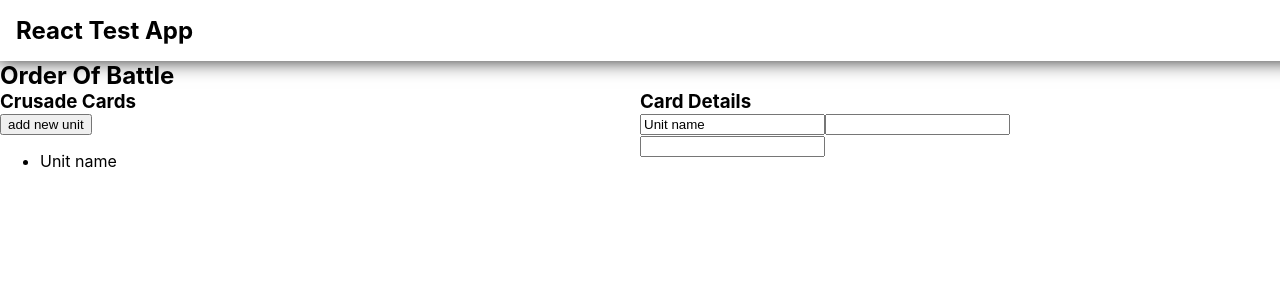
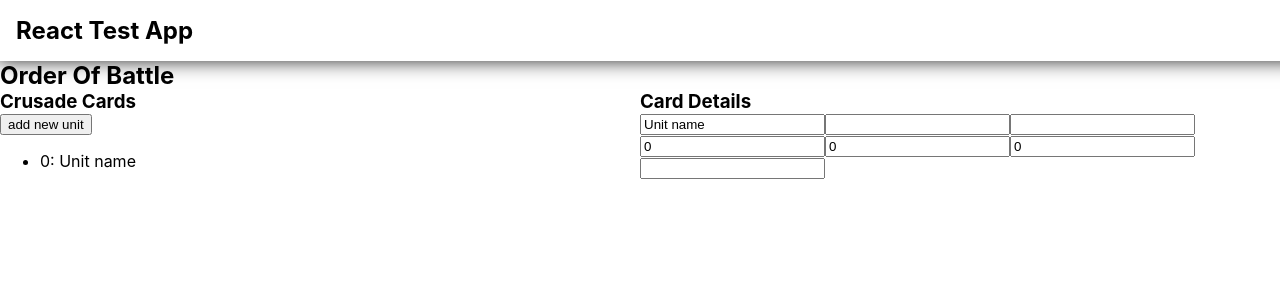
Before and after one commit to Petra43/learnig-react, a React (Create React App) app: page / in a window 1280 px wide. Both pictures are taken after a click on the button "add new unit". Shown: the top 300 px of the page. Built offline with nearby package versions, Linux system fonts and the light colour scheme.

Commit message:
added all conditions to the updateSelctedCard switch

```diff
--- a/src/components/crusade/CrusadeCard.tsx
+++ b/src/components/crusade/CrusadeCard.tsx
@@ -15,6 +15,7 @@ export default function CrusadeCard(props: any) {
       <h3>Card Details</h3>
       <form>
         <div>
+          <div className="section-id">
             <input
               name="unitName"
               type="text"
@@ -25,23 +26,47 @@ export default function CrusadeCard(props: any) {
               type="text"
               value={card.battlefieldRole}
               onChange={(e) => handleChange(e)} />
+            <input
+              name="faction"
+              type="text"
+              value={card.crusadeFaction}
+              onChange={(e) => handleChange(e)}/>
+          </div>
 
+          <div className="section-points">
+            <input
+              name="powerRating"
+              type="number"
+              value={card.powerRating}
+              onChange={(e) => handleChange(e)}/>
+            <input
+              name="exp"
+              type="number"
+              value={card.exp}
+              onChange={(e) => handleChange(e)}/>
+            <input
+              name="crusadePoints"
+              type="number"
+              value={card.crusadePoints}
+              onChange={(e) => handleChange(e)}/>
           </div>
-        <div>
+        </div>
+
+        <div className="section-information">
           <input
             name="unitType"
             type="text"
             value={card.unitType}
             onChange={(e) => handleChange(e)} />
         </div>
-        <div>
 
-        </div>
-        <div>
+        <div className="section-tallies">
 
         </div>
 
+        <div className="section-rank">
 
+        </div>
       </form>
     </div>
   )
--- a/src/components/crusade/OrderOfBattle.tsx
+++ b/src/components/crusade/OrderOfBattle.tsx
@@ -39,7 +39,7 @@ export default class OdrerOfBattle extends React.Component<{}, {
   renderUnitList() {
     this.setState({ cardList: this.state.cards.map((card) => {
       return (
-        <li key={card.id} onClick={(e) => this.selectCard(e, card.id)} >{card.unitName}</li>
+        <li key={card.id} onClick={(e) => this.selectCard(e, card.id)} >{card.powerRating}: {card.unitName}</li>
       )
     })})
   }
@@ -87,12 +87,78 @@ export default class OdrerOfBattle extends React.Component<{}, {
 
     // update the changed attribute
     switch(e.target.name) {
+        // section: id
       case 'unitName':
         updatedCard.unitName = newValue;
-        break
+        break;
+      case 'battlefieldRole':
+        updatedCard.battlefieldRole = newValue;
+        break;
+      case 'faction':
+        updatedCard.crusadeFaction = newValue;
+        break;
+      case 'keywords':
+        updatedCard.selectableKeyWords = newValue.split(' ')
+        break;
+
+      // section: points
+      case 'powerRating':
+        updatedCard.powerRating = parseInt(newValue);
+        break;
+      case 'exp':
+        updatedCard.exp = parseInt(newValue);
+        break;
+      case 'crusadePoints':
+        updatedCard.crusadePoints = parseInt(newValue);
+        break;
+
+      // section: information
       case 'unitType':
         updatedCard.unitType = newValue;
-        break
+        break;
+      case 'equipment':
+        updatedCard.equipment = newValue.split(' ');
+        break;
+      case 'psychicPowers':
+        updatedCard.psychicPowers = newValue.split(' ');
+        break;
+      case 'warlordTraits':
+        updatedCard.warlordTraits = newValue.split(' ');
+        break;
+      case 'relics':
+        updatedCard.relics = newValue.split(' ');
+        break;
+
+      // section: tallies
+      case 'battlesPlayed':
+        updatedCard.battlesPLayed = parseInt(newValue);
+        break;
+      case 'battlesSurvived':
+        updatedCard.battlesSurvived = parseInt(newValue);
+        break;
+      case 'unitsDestroyed':
+        updatedCard.enemyUnitsDestroyed = parseInt(newValue);
+        break;
+      case 'unitsDestroyedPP':
+        updatedCard.enemyUnitsDestroyedWithPsychicPowers= parseInt(newValue);
+        break;
+      case 'unitsDestroyedRW':
+        updatedCard.enemyUnitsDestroyedWithRangedWeapons = parseInt(newValue);
+        break;
+      case 'unitsDestroyedMW':
+        updatedCard.enemyUnitsDestroyedWithMeleeWeapons= parseInt(newValue);
+        break;
+
+      //section: rank
+      case 'rank':
+        // TODO: make the bellow work in ts
+        //updatedCard.rank = newValue;
+        break;
+      case 'battleHonours':
+        updatedCard.battleHonours = newValue.split(' ');
+        break;
+      case 'battleScars':
+        updatedCard.battleScars = newValue.split(' ')
     }
 
     cards[cardIndex] = updatedCard;
```
Lines whose indentation alone changed are shown as unchanged.
